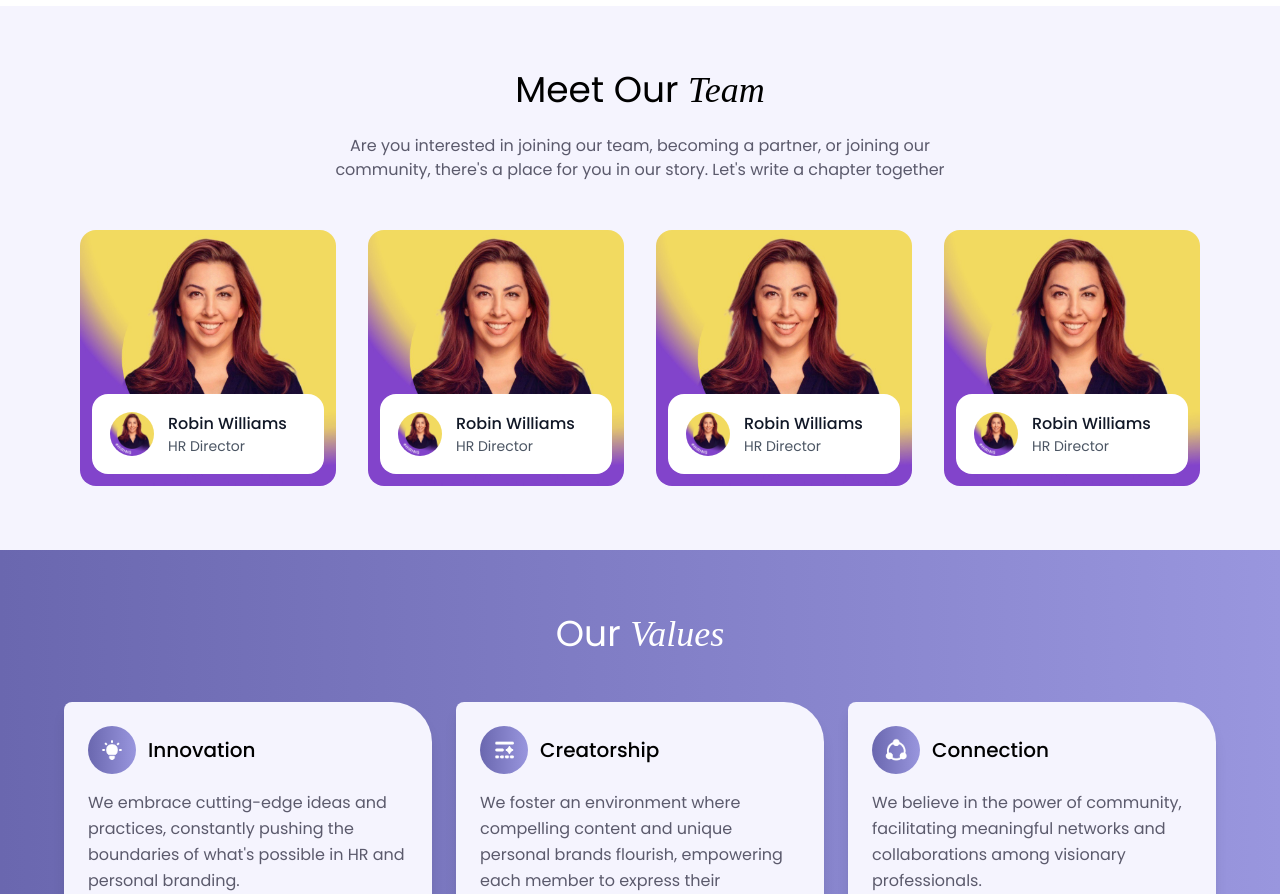
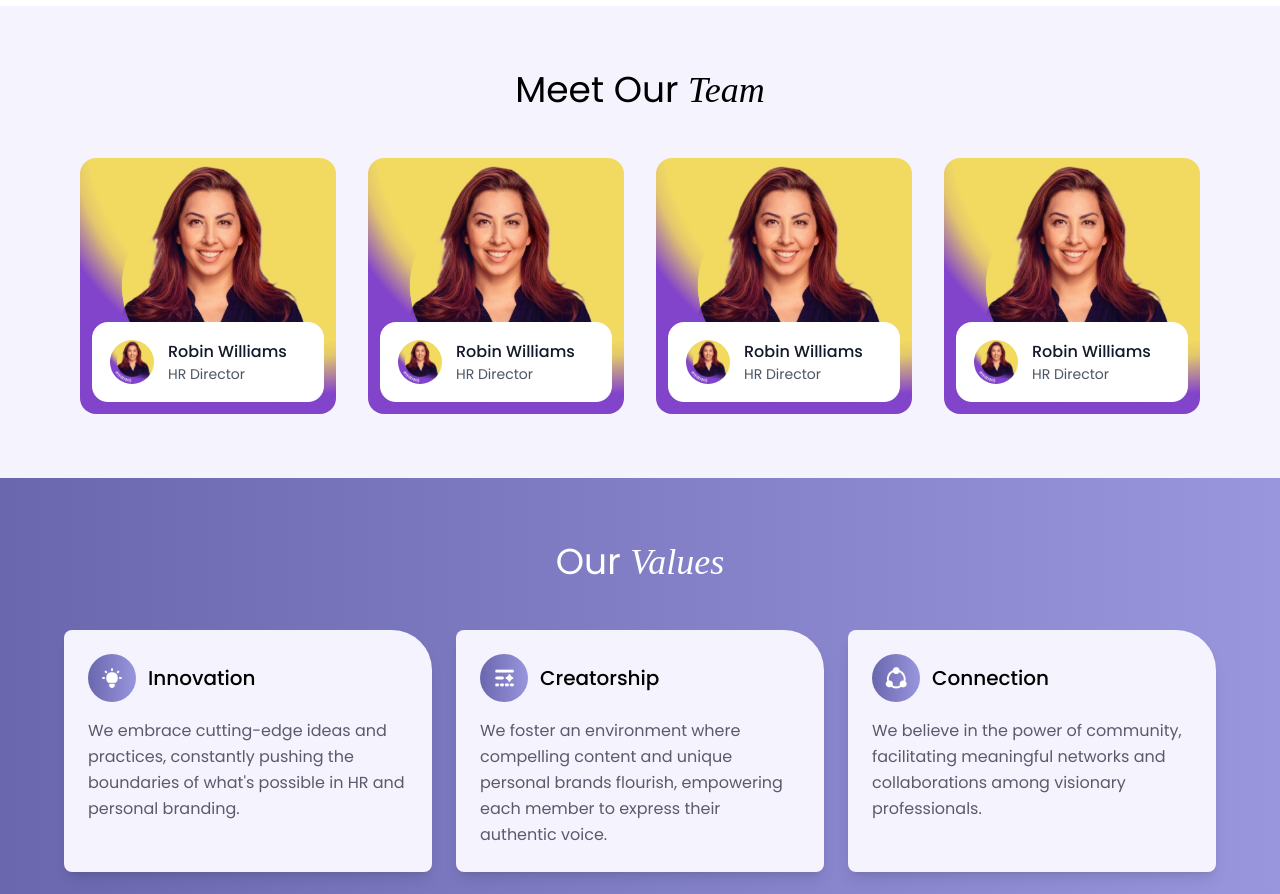
Before and after one commit to Madhubala-06/kreatoors, a React (Create React App) app: page /aboutus in a window 1280 px wide. Shown: the part 1380-2274 px from the top of the page. Built offline with nearby package versions, Linux system fonts and the light colour scheme; a web font is replaced by a local one.

Commit message:
Update About.jsx

```diff
--- a/src/components/pages/Aboutus/About.jsx
+++ b/src/components/pages/Aboutus/About.jsx
@@ -140,10 +140,7 @@ const MissionFounderSection = () => {
         <h2 className="text-4xl  mb-6">
           Meet Our <span className="text-4xl md:text-4xl font-playfair italic ">Team</span>
         </h2>
-        <p className=" text-sub-gray max-w-2xl mx-auto">
-          Are you interested in joining our team, becoming a partner, or joining our
-          community, there's a place for you in our story. Let's write a chapter together
-        </p>
+
       </div>
 
       <div className="grid grid-cols-1 md:grid-cols-2 lg:grid-cols-4 gap-8">
```
